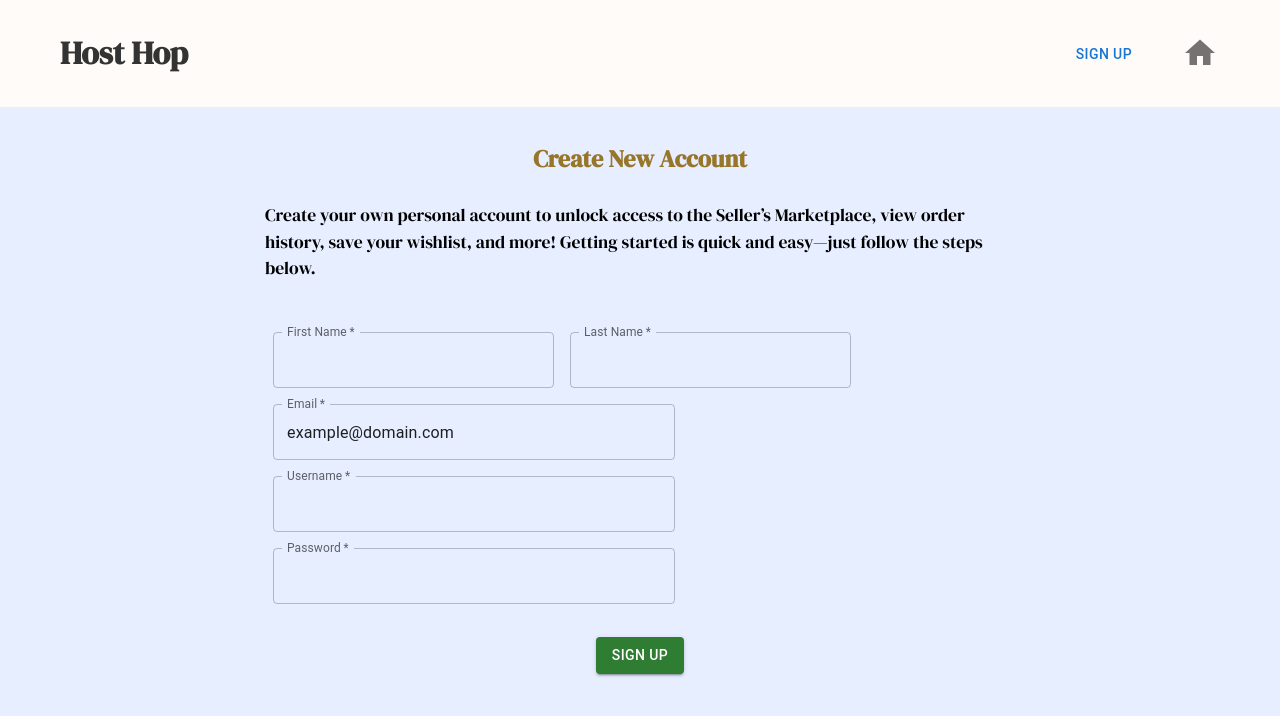
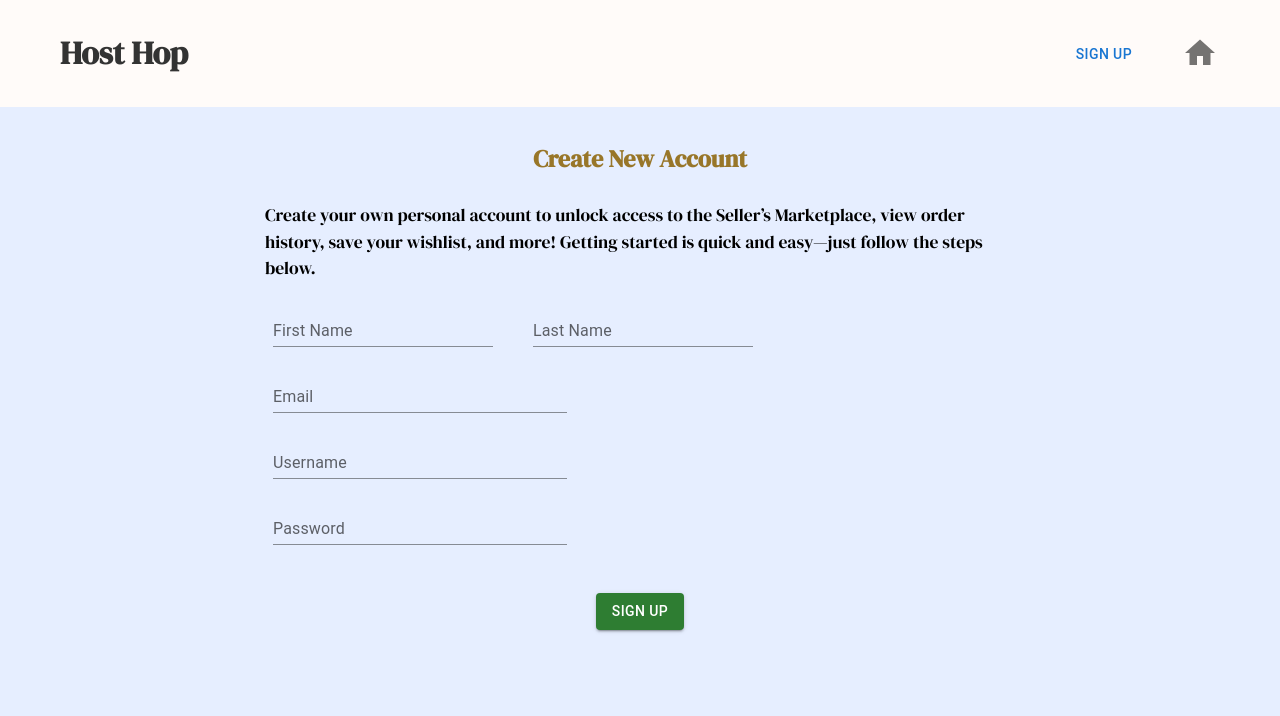
Before and after one commit to mkenzieanderson/Host_Hop, a React (Create React App) app in the folder client/: page /create-account in a window 1280 px wide. Shown: the top 716 px of the page. Built offline with nearby package versions, Linux system fonts and the light colour scheme; the HTML template or start-up script is replaced by a standard one.

Commit message:
adding styling to create account form

```diff
--- /dev/null
+++ b/client/src/components/CreateAccountForm/CreateAccount.css
@@ -0,0 +1,12 @@
+
+.last-name {
+    margin-left:40px;
+}
+
+.email, .username, .password {
+    padding-top:10px;
+}
+
+.password {
+    padding-bottom:15px;
+}
--- a/client/src/components/CreateAccountForm/CreateAccountForm.js
+++ b/client/src/components/CreateAccountForm/CreateAccountForm.js
@@ -1,10 +1,86 @@
 import React from 'react';
 import Box from '@mui/material/Box';
+import FormControl from '@mui/material/FormControl';
+import InputLabel from '@mui/material/InputLabel';
+import Input from '@mui/material/Input';
 import TextField from '@mui/material/TextField';
-import InfoIcon from '@mui/icons-material/Info';
+import InfoIcon from '@mui/icons-material/InfoOutlined';
+import IconButton from '@mui/material/IconButton';
+import Tooltip from '@mui/material/Tooltip';
+import './CreateAccount.css'
 
 function CreateAccountForm () {
     return (
+        <Box
+            component="form"
+            sx={{ '& > :not(style)': { m: 1 } }}
+            noValidate
+            autoComplete="off"
+        >
+            <div>
+                <span className="first-name">
+                    <FormControl variant="standard">
+                        <InputLabel htmlFor="first-name">First Name</InputLabel>
+                        <Input
+                            id="first-name"
+                            aria-describedby="first-name"
+                        />
+                    </FormControl>
+                </span>
+                <span className="last-name">
+                    <FormControl variant="standard">
+                        <InputLabel htmlFor="last-name">Last Name</InputLabel>
+                        <Input
+                            id="last-name"
+                            aria-describedby="last-name"
+                        />
+                    </FormControl>
+                </span>
+            </div>
+            <div className="email">
+                <FormControl
+                    variant="standard"
+                    sx={{ width: '40%' }}
+                >
+                    <InputLabel htmlFor="email">Email</InputLabel>
+                    <Input
+                        id="email"
+                        aria-describedby="email"
+                        placeholder="example@domain.com"
+                    />
+                </FormControl>
+            </div>
+            <div className="username">
+                <FormControl
+                    variant="standard"
+                    sx={{ width: '40%' }}
+                >
+                    <InputLabel htmlFor="username">Username</InputLabel>
+                    <Input
+                        id="username"
+                        aria-describedby="username"
+                    />
+                </FormControl>
+            </div>
+            <div className="password">
+                <FormControl
+                    variant="standard"
+                    sx={{ width: '40%' }}
+                >
+                    <InputLabel htmlFor="password">Password</InputLabel>
+                    <Input
+                        id="password"
+                        aria-describedby="password"
+                    />
+                </FormControl>
+            </div>
+        </Box>
+      );
+    }
+
+export default CreateAccountForm;
+
+
 <div>
 <Box
 component="form"
@@ -48,16 +124,34 @@ function CreateAccountForm () {
         label="Email"
         defaultValue="example@domain.com"
     />
-                <TextField
+    {/* <TextField
         required
         id="outlined-required"
-                    label="Username"
+        label={"Username", <InfoIcon />}
         slotProps={{
             inputLabel: {
             shrink: true,
             },
         }}
+    /> */}
+    <Box display="flex" alignItems="center">
+        <InputLabel htmlFor="outlined-required" shrink>
+            Username
+        </InputLabel>
+        <Tooltip title="Username must be between 3 and 15 characters, and can only contain letters and numbers.">
+            <IconButton size="small">
+            <InfoIcon fontSize="small" />
+            </IconButton>
+        </Tooltip>
+        <TextField
+            required
+            id="outlined-required"
+            variant="outlined"
+            fullWidth
+            margin="normal"
+            sx={{ marginTop: 0 }} // Adjust spacing to keep it aligned
         />
+    </Box>
     <TextField
         required
         id="outlined-required"
@@ -71,7 +165,3 @@ function CreateAccountForm () {
 </div>
 </Box>
 </div>
-      );
-    }
-
-export default CreateAccountForm;
--- a/client/src/pages/CreateAccount/CreateAccount.css
+++ b/client/src/pages/CreateAccount/CreateAccount.css
@@ -10,7 +10,6 @@
 
 .create-account-blurb {
     margin-top: -10px;
-    padding-bottom: 25px;
     font-size: 1.1em;
     line-height: 1.5;
 }
```
Lines whose indentation alone changed are shown as unchanged.
